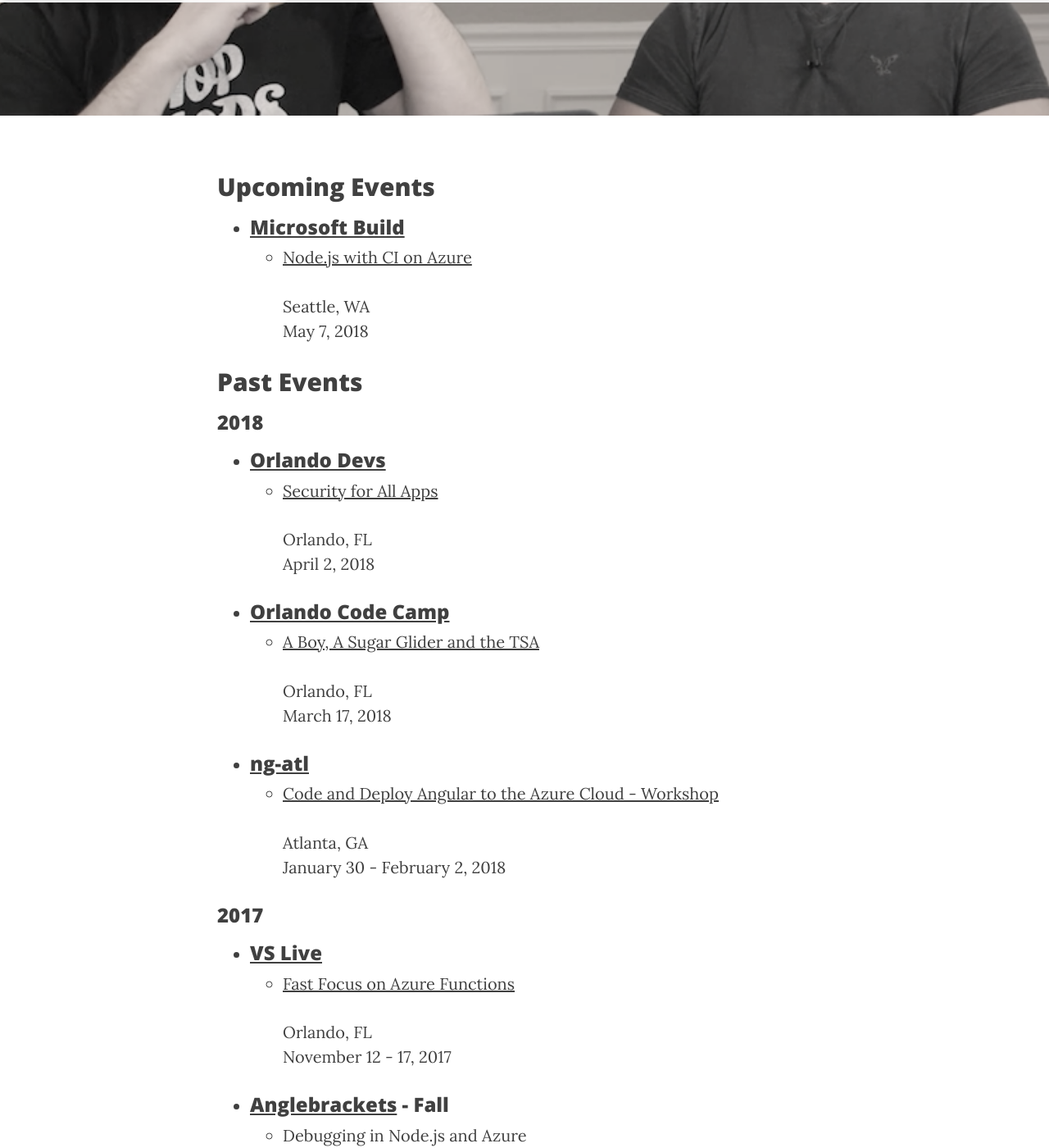
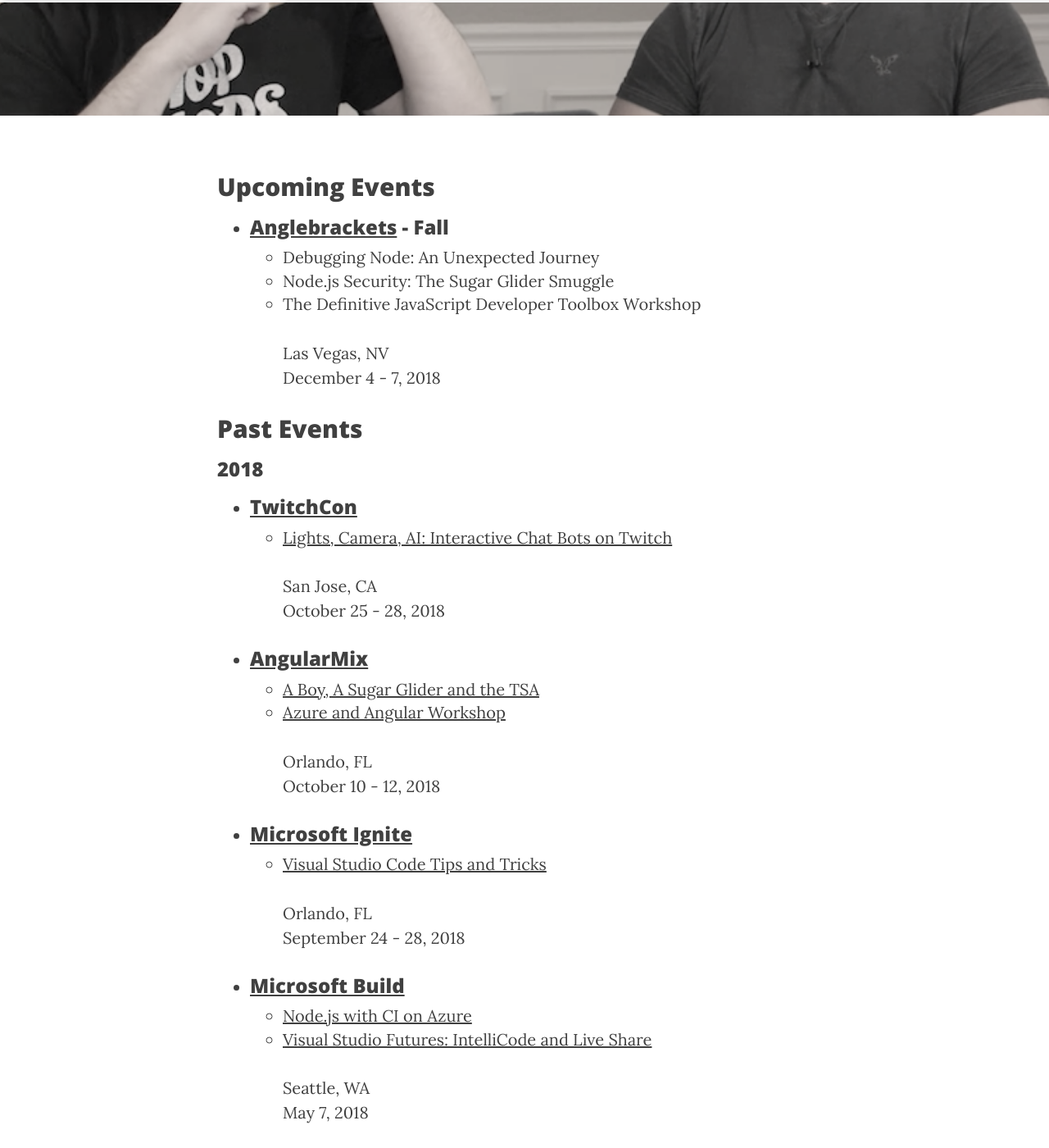
Before and after one commit to clarkio/clarkio.github.io, a Jekyll site: the page built from talks.md, in a window 1280 px wide and 1400 px high, scrolled down 354 px. Shown: the whole window at 82% size. Built offline with Jekyll 4.4.1, drawn with Linux system fonts in a browser that asks for light colours; nearby versions of some CDN libraries.

```diff
--- a/talks.md
+++ b/talks.md
@@ -9,73 +9,98 @@ order: 2
 
 ## Upcoming Events
 
-* ### [Microsoft Build](https://www.microsoft.com/en-us/build)
-  * [Node.js with CI on Azure]()
-    <p>Seattle, WA<br>
-    May 7, 2018</p>
+- ### [Anglebrackets](https://anglebrackets.org/) - Fall
+  - Debugging Node: An Unexpected Journey
+  - Node.js Security: The Sugar Glider Smuggle
+  - The Definitive JavaScript Developer Toolbox Workshop
+    <p>Las Vegas, NV<br>
+    December 4 - 7, 2018</p>
 
 ## Past Events
 
 ### 2018
 
-* ### [Orlando Devs](https://orlandodevs.com/)
+- ### [TwitchCon](https://twitchcon.com/schedule/lights-camera-ai-interactive-chat-bots-on-twitch/)
+  - [Lights, Camera, AI: Interactive Chat Bots on Twitch](https://www.twitch.tv/videos/328589889?t=11663s)
+    <p>San Jose, CA<br>
+    October 25 - 28, 2018</p>
 
-  * [Security for All Apps](https://www.meetup.com/OrlandoDevs/events/248472263/)
+- ### [AngularMix](https://angularmix.com/#!/)
+  - [A Boy, A Sugar Glider and the TSA](https://angularmix.com/#!/sessions)
+  - [Azure and Angular Workshop](https://angularmix.com/#!/workshops)
+    <p>Orlando, FL<br>
+    October 10 - 12, 2018</p>
+
+* ### [Microsoft Ignite](https://www.microsoft.com/en-us/ignite)
+  - [Visual Studio Code Tips and Tricks](https://www.youtube.com/watch?v=5xePfYWeMbw)
+    <p>Orlando, FL<br>
+    September 24 - 28, 2018</p>
+
+- ### [Microsoft Build](https://www.microsoft.com/en-us/build)
+
+  - [Node.js with CI on Azure](https://www.youtube.com/watch?v=N2S1sGr5fUc)
+  - [Visual Studio Futures: IntelliCode and Live Share](https://www.youtube.com/watch?v=MefPybag9LE)
+    <p>Seattle, WA<br>
+    May 7, 2018</p>
+
+- ### [Orlando Devs](https://orlandodevs.com/)
+
+  - [Security for All Apps](https://www.meetup.com/OrlandoDevs/events/248472263/)
     <p>Orlando, FL<br>
     April 2, 2018</p>
 
-* ### [Orlando Code Camp](http://orlandocodecamp.com)
+- ### [Orlando Code Camp](http://orlandocodecamp.com)
 
-  * [A Boy, A Sugar Glider and the TSA](https://orlandocodecamp.com/sessions/Details/131)
+  - [A Boy, A Sugar Glider and the TSA](https://orlandocodecamp.com/sessions/Details/131)
     <p>Orlando, FL<br>
     March 17, 2018</p>
 
-* ### [ng-atl](http://ng-atl.org)
-  * [Code and Deploy Angular to the Azure Cloud - Workshop](http://ng-atl.org/Workshops)
+- ### [ng-atl](http://ng-atl.org)
+  - [Code and Deploy Angular to the Azure Cloud - Workshop](http://ng-atl.org/Workshops)
     <p>Atlanta, GA<br>
     January 30 - February 2, 2018</p>
 
 ### 2017
 
-* ### [VS Live](https://live360events.com/Events/Orlando-2017/)
-  * [Fast Focus on Azure Functions](https://live360events.com/Events/Orlando-2017/Sessions/Tuesday/VST15-Fast-Focus-on-Azure-Functions.aspx)
+- ### [VS Live](https://live360events.com/Events/Orlando-2017/)
+  - [Fast Focus on Azure Functions](https://live360events.com/Events/Orlando-2017/Sessions/Tuesday/VST15-Fast-Focus-on-Azure-Functions.aspx)
     <p>Orlando, FL<br>
     November 12 - 17, 2017</p>
-* ### [Anglebrackets](https://anglebrackets.org/#!/speakers/Brian%20Clark) - Fall
-  * Debugging in Node.js and Azure
-  * Securing Angular and Node.js Apps in Azure
+- ### [Anglebrackets](https://anglebrackets.org/#!/speakers/Brian%20Clark) - Fall
+  - Debugging in Node.js and Azure
+  - Securing Angular and Node.js Apps in Azure
     <p>Las Vegas, NV<br>
     October 31 - November 2, 2017</p>
-* ### [AnglularMix](https://www.angularmix.com/#!/speakers/Brian%20Clark)
-  * Forgotten Security
-  * Malicious Input: Angular Has Our Back
+- ### [AnglularMix](https://www.angularmix.com/#!/speakers/Brian%20Clark)
+  - Forgotten Security
+  - Malicious Input: Angular Has Our Back
     <p>Orlando, FL<br>
     October 10 - 12, 2017</p>
-* ### [Node.js Interactive](http://events.linuxfoundation.org/events/archive/2017/node-interactive)
+- ### [Node.js Interactive](http://events.linuxfoundation.org/events/archive/2017/node-interactive)
     <p>Vancouver, BC<br>
   October 4 - 6, 2017</p>
-* ### [Microsoft Ignite](https://www.microsoft.com/en-us/ignite)
-  * [Building and deploying secure angular apps in the enterprise](https://myignite.microsoft.com/sessions/55304)
+- ### [Microsoft Ignite](https://www.microsoft.com/en-us/ignite)
+  - [Building and deploying secure angular apps in the enterprise](https://myignite.microsoft.com/sessions/55304)
     <p>Orlando, FL<br>September 25 - 29, 2017</p>
-* ### [Anglebrackets](https://anglebrackets.org/) - Spring
-  * Easy Web Application Security in Node.js & Angular
+- ### [Anglebrackets](https://anglebrackets.org/) - Spring
+  - Easy Web Application Security in Node.js & Angular
     <p>Walt Disney World Swan - Orlando, FL<br>
     May 21 - 24, 2017</p>
 
 ### 2016
 
-* ### [Anglebrackets](https://anglebrackets.org/) - Fall
+- ### [Anglebrackets](https://anglebrackets.org/) - Fall
 
-  * Simplifying Web Application Security
-  * Debugging Node.js with VS Code
-  * How to Be a Good Community Member by Contributing to OSS
+  - Simplifying Web Application Security
+  - Debugging Node.js with VS Code
+  - How to Be a Good Community Member by Contributing to OSS
     <p>MGM Grand - Las Vegas, NV<br>
     October 24-28, 2016</p>
 
-* ### [Orlando Code Camp](http://orlandocodecamp.com/)
-  * Node.js Security with Express and Angular
+- ### [Orlando Code Camp](http://orlandocodecamp.com/)
+  - Node.js Security with Express and Angular
 
 ### 2015
 
-* ### [Orlando Code Camp](http://orlandocodecamp.com/)
-  * AngularJS Internationalization
+- ### [Orlando Code Camp](http://orlandocodecamp.com/)
+  - AngularJS Internationalization
```
Also changed, not shown: about.md (+13 -9 lines).
